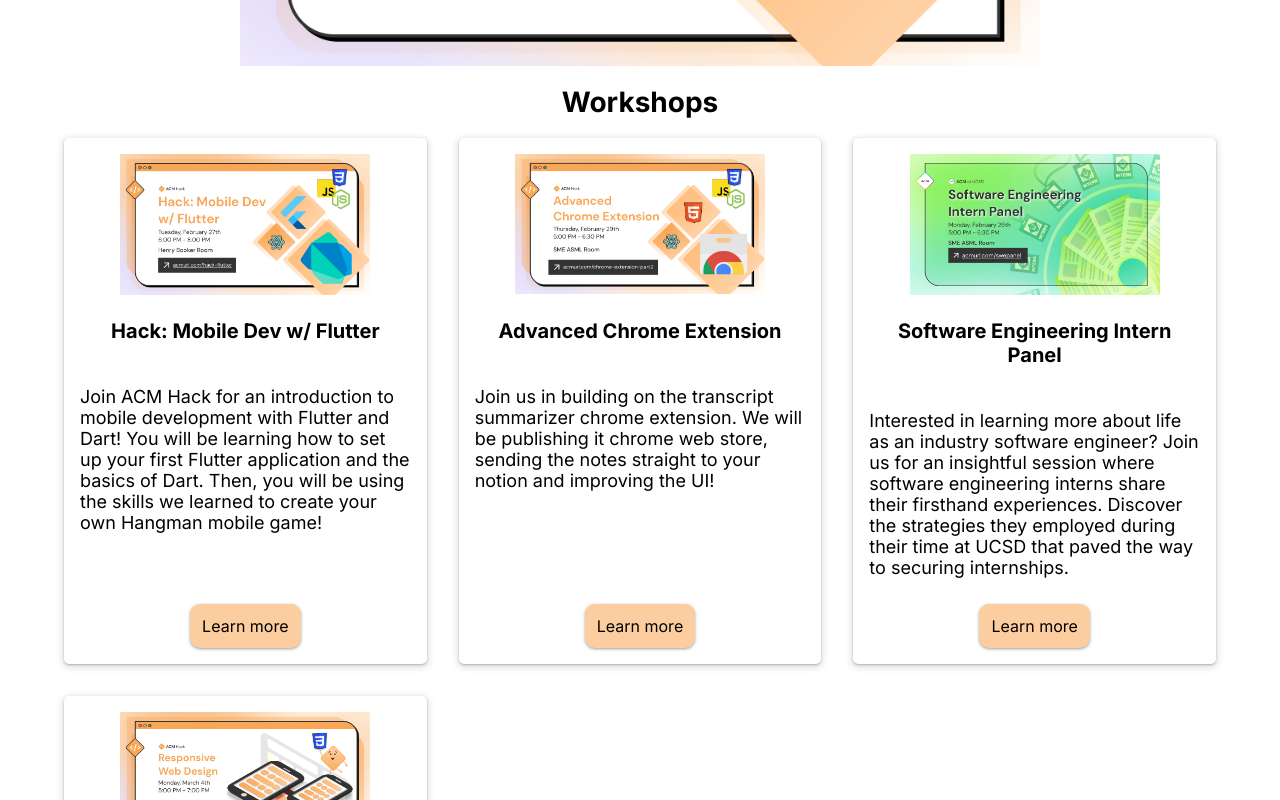
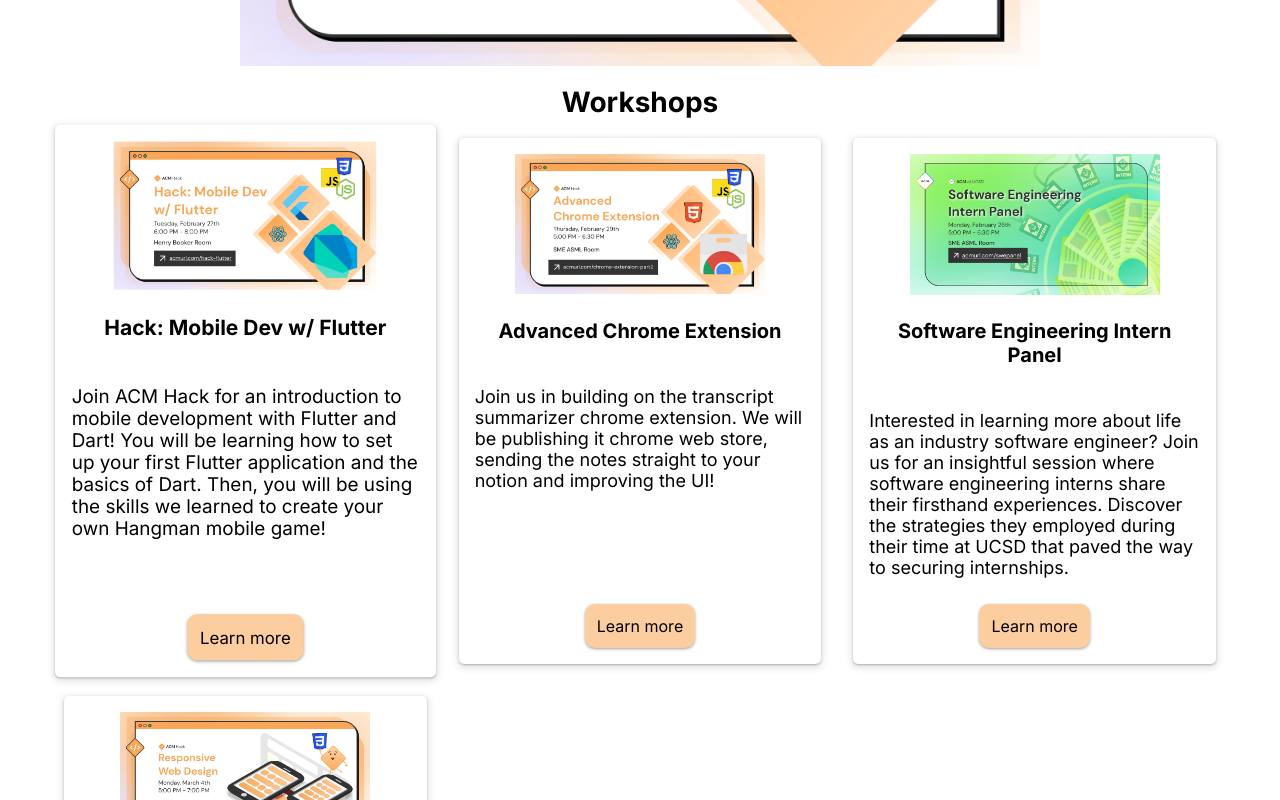
Before and after one commit to theryanfo/css-animations-ws, a Next.js app: page / in a window 1280 px wide. In both pictures the pointer is over the element 245 px from the left and 985 px from the top of the page. Shown: the part 585-1385 px from the top of the page. Built offline with nearby package versions, Linux system fonts and the light colour scheme.

Commit message:
Update style.module.css

```diff
--- a/src/components/Card/style.module.css
+++ b/src/components/Card/style.module.css
@@ -9,12 +9,21 @@
   box-shadow: rgba(60, 64, 67, 0.3) 0px 1px 2px 0px,
     rgba(60, 64, 67, 0.15) 0px 2px 6px 2px;
   /* Activity 2: Add your card transition here*/
+  transition: 0.3s ease-in-out;
+  /*
+  transition-timing-function: ease-in-out;
+  transition-duration: 0.3s;
+  */
 }
 
 /* Activity #2: Transforms
   Scale up the card by 105% on hover with a ease in-out transition of 0.3 seconds
   (hint: You'll need to add a pseudoselector to .card and add the transition to the regular .card class)
 */
+.card:hover{
+  transform: scale(1.05);
+}
+
 
 .card_img {
   width: 100%;
@@ -54,3 +63,13 @@
   and use margins to add spacing to right of the image
   (hint: https://developer.mozilla.org/en-US/docs/Web/CSS/url)
 */
+
+.card_button:hover{
+  font-size: 1.25rem;
+  opacity: 70%;
+}
+
+.card_button:active{
+  box-shadow: rgba(60, 64, 67, 0.3) 0px 1px 2px 0px,
+  rgba(60, 64, 67, 0.15) 0px 1px 3px 1px;
+}
```
